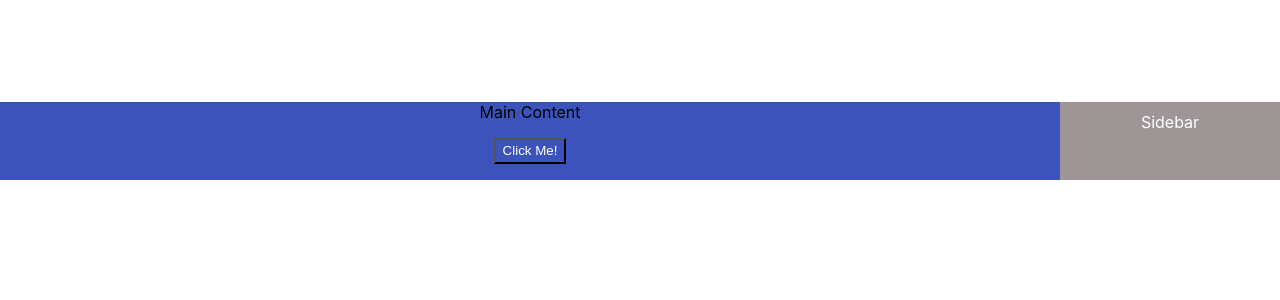
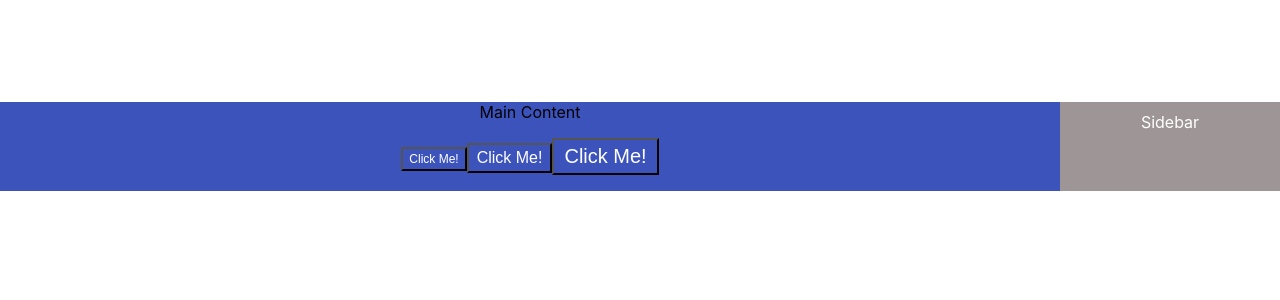
Before and after one commit to Loganmulvihill/styled-components, a React (Create React App) app in the folder styled-components-practice/: page / in a window 1280 px wide. Shown: the top 300 px of the page. Built offline with nearby package versions, Linux system fonts and the light colour scheme.

Commit message:
configured button component with ability to pass down props for sizing

```diff
--- a/styled-components-practice/src/articles.jsx
+++ b/styled-components-practice/src/articles.jsx
@@ -26,7 +26,9 @@ const Article = () => {
       <MainContent>
         Main Content
         <p>
+          <Button size="small">Click Me!</Button>
           <Button>Click Me!</Button>
+          <Button size="large">Click Me!</Button>
         </p>
       </MainContent>
       <Sidebar>Sidebar</Sidebar>
--- a/styled-components-practice/src/shared/button.jsx
+++ b/styled-components-practice/src/shared/button.jsx
@@ -8,6 +8,17 @@ const Button = styled.button`
   padding: 0.25em 0.5em;
   transition: background-color .25s, color .25s;
 
+  ${(props) => {
+    switch (props.size) {
+      case "small":
+        return "font-size:12px;";
+      case "large":
+        return "font-size:20px;";
+    }
+
+    return "font-size: 16px;";
+  }}
+
   &:hover {
     background-color:white;
     color:${(props) => props.theme.freeSpeechBlue};
```
Also changed, not shown: 1 other file (tests, documents, lock files or other folders).
